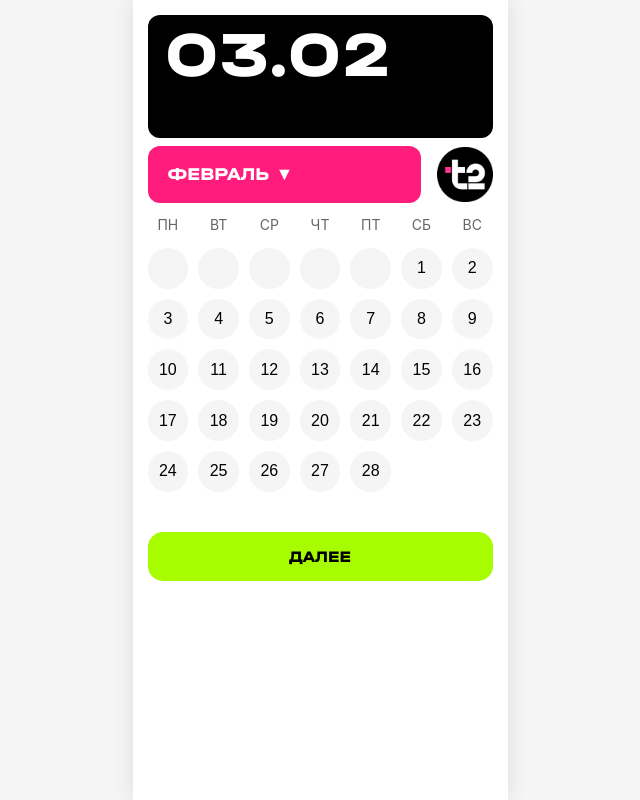
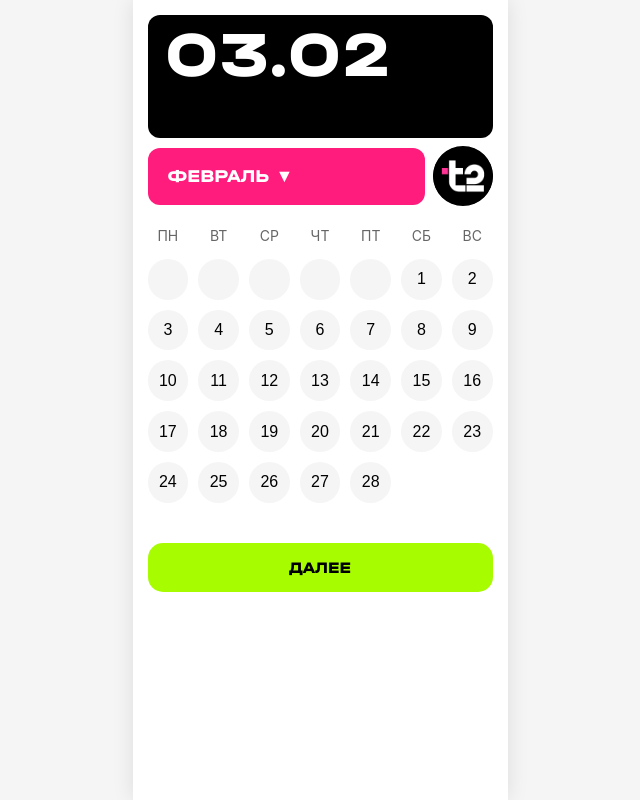
Before and after one commit to ViPERxds/t2-miniapp, a plain HTML site: page calendar.html in a window 1280 px wide. Shown: the whole page, without its empty margins (320-960 px from the left). Drawn offline with Linux system fonts and the light colour scheme; files whose address does not match are found by name.

Commit message:
Update calendar.html

```diff
--- a/calendar.html
+++ b/calendar.html
@@ -104,7 +104,7 @@
             align-items: center;
             justify-content: space-between;
             gap: 8px;
-            margin-bottom: 8px;
+            margin-bottom: 16px;
         }
 
         .month-selector {
@@ -148,16 +148,20 @@
         }
 
         .t2-logo {
-            width: 56px;
-            height: 56px;
-            margin-left: 8px;
+            width: 60px;
+            height: 60px;
+            margin-left: 0;
+            position: relative;
+            top: calc(100% - 30px);
+            right: 0;
         }
 
         .t2-logo img {
             width: 100%;
             height: 100%;
             object-fit: contain;
-            border-radius: 12px;
+            border-radius: 50%;
+            background-color: #000;
         }
 
         .calendar-grid {
@@ -224,6 +228,7 @@
             width: 100%;
             padding: 15px;
             background-color: #A7FC00;
+            color: black;
             border: none;
             border-radius: 15px;
             font-family: 'T2HalvarBreitExtraBold', sans-serif;
```
